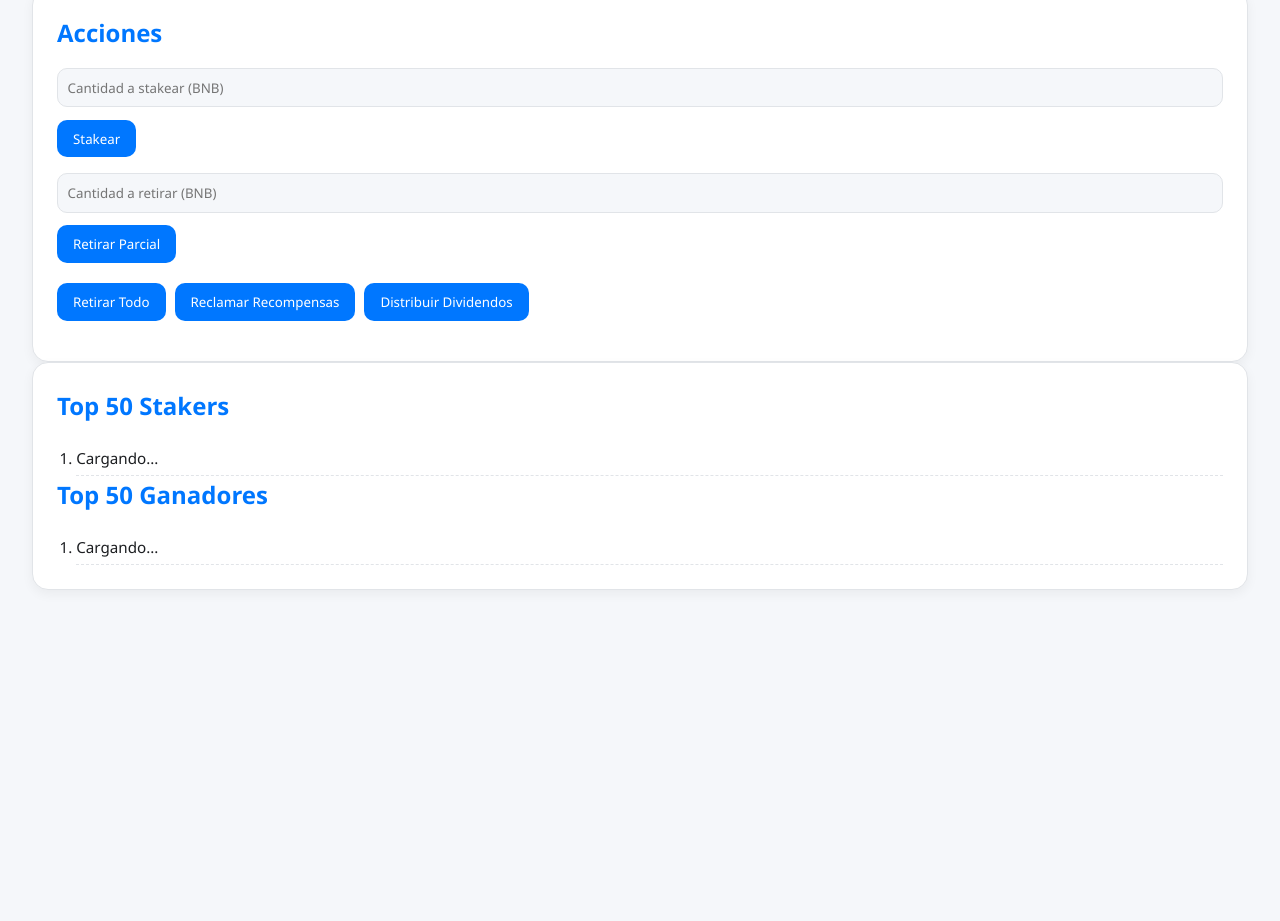
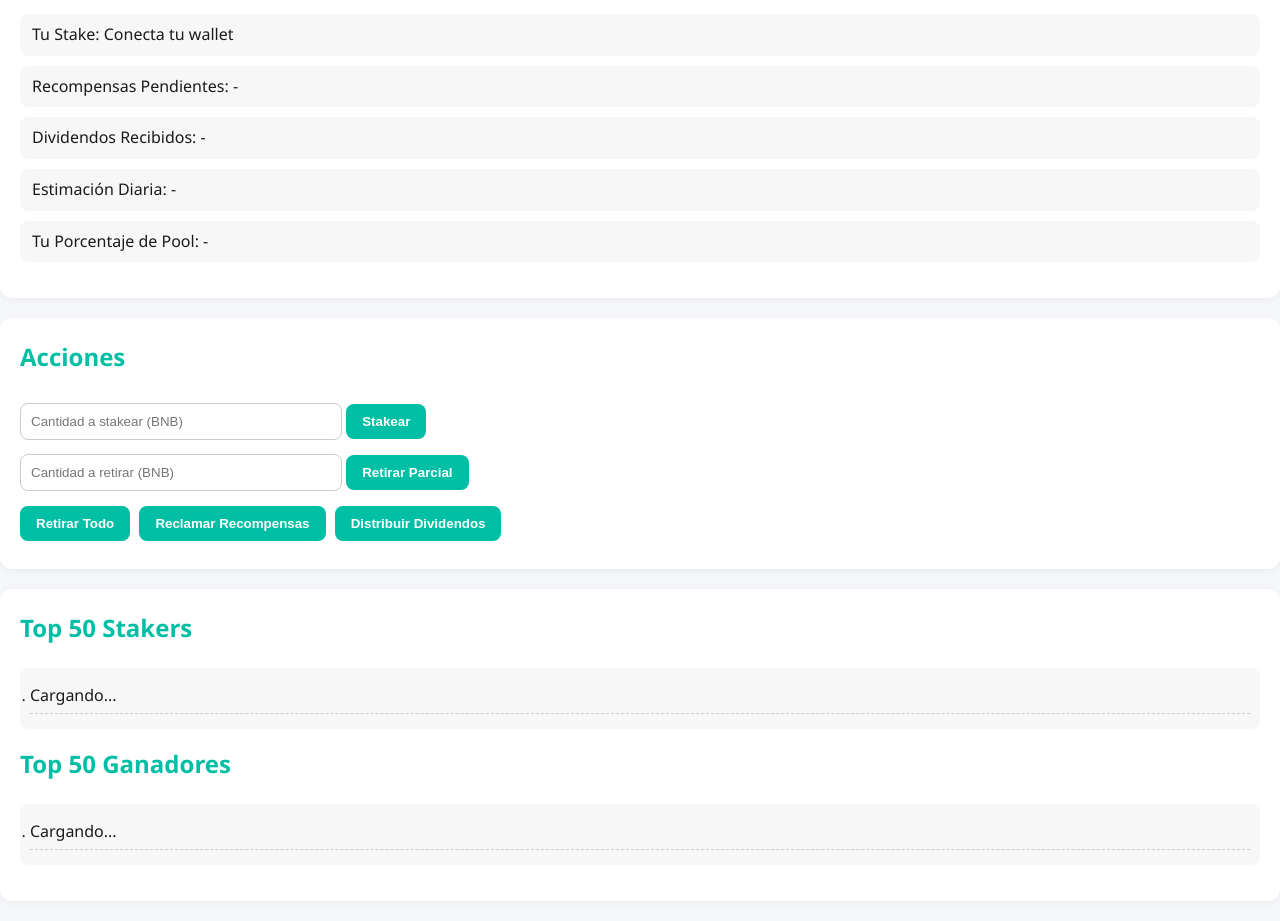
Before and after one commit to Rubtururu/kukutu, a plain HTML site: page index.html in a window 1280 px wide. Shown: the part 667-1588 px from the top of the page. Before the commit the page ends 1289 px from the top, so only its background shows below. Drawn offline with Linux system fonts and the light colour scheme.

Commit message:
Update style.css

```diff
--- a/style.css
+++ b/style.css
@@ -1,179 +1,185 @@
-/* style.css */
+/* Variables */
+:root {
+  --bg-light: #f5f7fa;
+  --bg-dark: #1a1b1e;
+  --text-light: #1a1b1e;
+  --text-dark: #f5f7fa;
+  --primary: #00bfa5;
+  --secondary: #00796b;
+  --card-bg-light: #ffffff;
+  --card-bg-dark: #2a2b2e;
+  --border-radius: 12px;
+  --transition: 0.3s ease;
+}
 
-/* Modo claro/oscuro automático */
+/* Modo oscuro automático */
 @media (prefers-color-scheme: dark) {
-  :root {
-    --bg: #0d1117;
-    --card-bg: #161b22;
-    --text: #c9d1d9;
-    --accent: #58a6ff;
-    --border: #30363d;
-    --shadow: rgba(255, 255, 255, 0.05);
+  body {
+    background-color: var(--bg-dark);
+    color: var(--text-dark);
   }
-}
-@media (prefers-color-scheme: light) {
-  :root {
-    --bg: #f5f7fa;
-    --card-bg: #ffffff;
-    --text: #1c1e21;
-    --accent: #0077ff;
-    --border: #e1e4e8;
-    --shadow: rgba(0, 0, 0, 0.05);
+
+  header, section {
+    background-color: var(--card-bg-dark);
+  }
+
+  input, button {
+    background-color: #333;
+    color: var(--text-dark);
+    border: 1px solid #555;
   }
 }
 
-* {
-  box-sizing: border-box;
+/* Estilos base */
+body {
+  font-family: 'Segoe UI', Tahoma, Geneva, Verdana, sans-serif;
+  background-color: var(--bg-light);
+  color: var(--text-light);
   margin: 0;
   padding: 0;
-  font-family: "Segoe UI", Tahoma, Geneva, Verdana, sans-serif;
-}
-
-body {
-  background-color: var(--bg);
-  color: var(--text);
-  padding: 2rem;
   line-height: 1.6;
+  transition: var(--transition);
 }
 
 #app {
-  max-width: 1200px;
-  margin: auto;
-  display: flex;
-  flex-direction: column;
-  gap: 2rem;
+  max-width: 1000px;
+  margin: 0 auto;
+  padding: 20px;
 }
 
+/* Encabezado */
 header {
   display: flex;
   justify-content: space-between;
   align-items: center;
-  background: var(--card-bg);
-  padding: 1.5rem;
-  border-radius: 16px;
-  box-shadow: 0 4px 12px var(--shadow);
-  border: 1px solid var(--border);
+  background-color: var(--card-bg-light);
+  padding: 20px;
+  border-radius: var(--border-radius);
+  margin-bottom: 30px;
+  box-shadow: 0 2px 10px rgba(0,0,0,0.05);
+  transition: var(--transition);
 }
 
 header h1 {
+  margin: 0;
   font-size: 1.8rem;
-  color: var(--accent);
+  color: var(--primary);
 }
 
 #connectWallet {
-  background-color: var(--accent);
-  color: #fff;
-  padding: 0.6rem 1.2rem;
+  padding: 10px 18px;
   border: none;
-  border-radius: 10px;
+  background-color: var(--primary);
+  color: white;
+  font-weight: bold;
+  border-radius: 8px;
   cursor: pointer;
-  transition: background 0.3s ease;
+  transition: var(--transition);
 }
 
 #connectWallet:hover {
-  background-color: #005edb;
+  background-color: var(--secondary);
 }
 
 #walletAddress {
-  margin-top: 0.5rem;
+  margin-top: 10px;
   font-size: 0.9rem;
-  opacity: 0.8;
+  color: #888;
 }
 
+/* Secciones */
 section {
-  background: var(--card-bg);
-  padding: 1.5rem;
-  border-radius: 16px;
-  border: 1px solid var(--border);
-  box-shadow: 0 4px 12px var(--shadow);
+  background-color: var(--card-bg-light);
+  padding: 20px;
+  border-radius: var(--border-radius);
+  margin-bottom: 20px;
+  box-shadow: 0 2px 10px rgba(0,0,0,0.05);
+  transition: var(--transition);
 }
 
 section h2 {
-  font-size: 1.5rem;
-  margin-bottom: 1rem;
-  color: var(--accent);
+  margin-top: 0;
+  color: var(--primary);
 }
 
-.grid {
-  display: grid;
-  grid-template-columns: repeat(auto-fit, minmax(240px, 1fr));
-  gap: 1rem;
+/* Listas de estadísticas */
+.stats ul, .user ul {
+  list-style: none;
+  padding-left: 0;
 }
 
-.grid > div {
-  background: rgba(255, 255, 255, 0.02);
-  border: 1px solid var(--border);
-  padding: 1rem;
-  border-radius: 12px;
-  transition: transform 0.2s ease, box-shadow 0.2s ease;
+.stats li, .user li {
+  margin: 10px 0;
+  padding: 8px 12px;
+  background: rgba(0,0,0,0.03);
+  border-radius: 8px;
+  transition: var(--transition);
 }
 
-.grid > div:hover {
-  transform: translateY(-3px);
-  box-shadow: 0 6px 18px var(--shadow);
+/* Acciones */
+.actions input[type="number"] {
+  padding: 10px;
+  margin: 5px 0;
+  border-radius: 8px;
+  border: 1px solid #ccc;
+  width: 100%;
+  max-width: 300px;
+  transition: var(--transition);
 }
 
-input[type="number"] {
-  width: 100%;
-  padding: 0.6rem;
-  border-radius: 10px;
-  border: 1px solid var(--border);
-  margin-bottom: 0.5rem;
-  background-color: var(--bg);
-  color: var(--text);
+.actions button {
+  padding: 10px 16px;
+  margin: 8px 5px 8px 0;
+  border: none;
+  border-radius: 8px;
+  background-color: var(--primary);
+  color: white;
+  font-weight: bold;
+  cursor: pointer;
+  transition: var(--transition);
 }
 
-button {
-  display: inline-block;
-  padding: 0.6rem 1rem;
-  margin: 0.3rem 0.3rem 1rem 0;
-  background: var(--accent);
-  color: white;
-  border: none;
-  border-radius: 10px;
-  cursor: pointer;
-  transition: all 0.3s ease;
+.actions button:hover {
+  background-color: var(--secondary);
 }
 
-button:hover {
-  background-color: #005edb;
-  transform: scale(1.05);
+/* Rankings */
+.rankings ol {
+  padding-left: 20px;
+  max-height: 300px;
+  overflow-y: auto;
+  background-color: rgba(0, 0, 0, 0.03);
+  border-radius: 8px;
+  padding: 10px;
 }
 
-ol {
-  padding-left: 1.2rem;
-  list-style: decimal;
-  max-height: 400px;
-  overflow-y: auto;
-  font-size: 0.95rem;
+.rankings li {
+  margin: 5px 0;
+  border-bottom: 1px dashed #ccc;
+  padding-bottom: 5px;
 }
 
-ol li {
-  padding: 0.3rem 0;
-  border-bottom: 1px dashed var(--border);
+/* Scroll personalizado */
+::-webkit-scrollbar {
+  width: 8px;
+}
+::-webkit-scrollbar-thumb {
+  background-color: var(--primary);
+  border-radius: 10px;
+}
+::-webkit-scrollbar-track {
+  background: transparent;
 }
 
-::-webkit-scrollbar {
-  width: 6px;
-}
-
-::-webkit-scrollbar-thumb {
-  background: var(--accent);
-  border-radius: 6px;
-}
-
-@media (max-width: 768px) {
+/* Responsive */
+@media screen and (max-width: 768px) {
   header {
     flex-direction: column;
-    gap: 1rem;
-    text-align: center;
+    align-items: flex-start;
   }
 
-  button {
+  .actions button, .actions input[type="number"] {
     width: 100%;
-  }
-
-  input[type="number"] {
-    margin-bottom: 1rem;
+    max-width: none;
   }
 }
```
